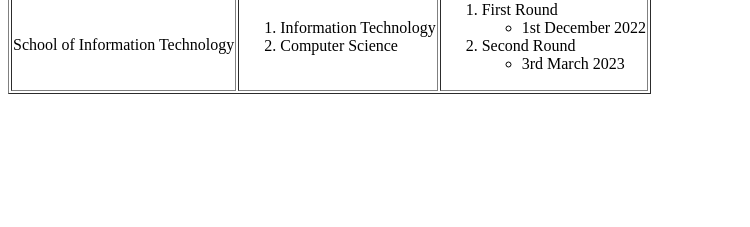
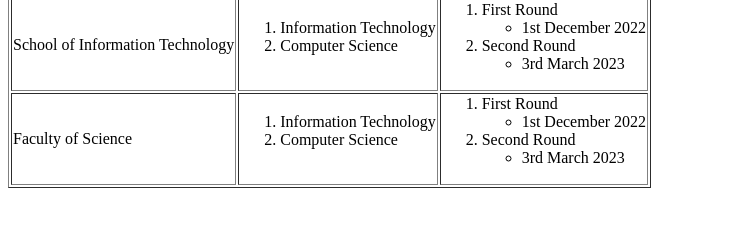
Before and after one commit to suleiyinwin/ex01_20230130, a plain HTML site: page index.html in a window 1280 px wide. Shown: the part 321-548 px from the top of the page, without its empty margins (0-750 px from the left). Drawn offline with Linux system fonts and the light colour scheme.

Commit message:
This is second commit.

```diff
--- a/index.html
+++ b/index.html
@@ -28,6 +28,20 @@
                 </ul></ol>
             </td>
         </tr>
+        <tr>
+            <td>Faculty of Science</td>
+            <td><ol>
+                <li>Information Technology</li>
+                <li>Computer Science</li>
+            </ol></td>
+            <td><ol><li> First Round</li>
+                <ul><li> 1st December 2022</li>
+                </ul>
+                <li>Second Round</li>
+                <ul><li> 3rd March 2023</li>
+                </ul></ol>
+            </td>
+        </tr>
     </table>
 
 </body>
```
Also changed, not shown: images/PuiKqn_N_400x400.jpg (added).
